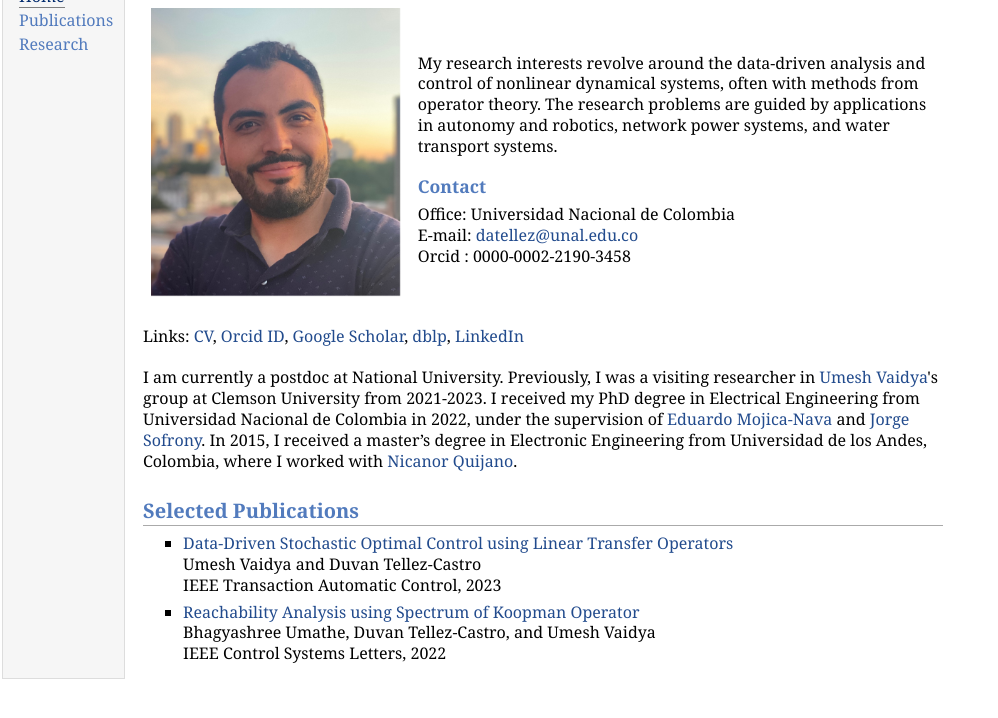
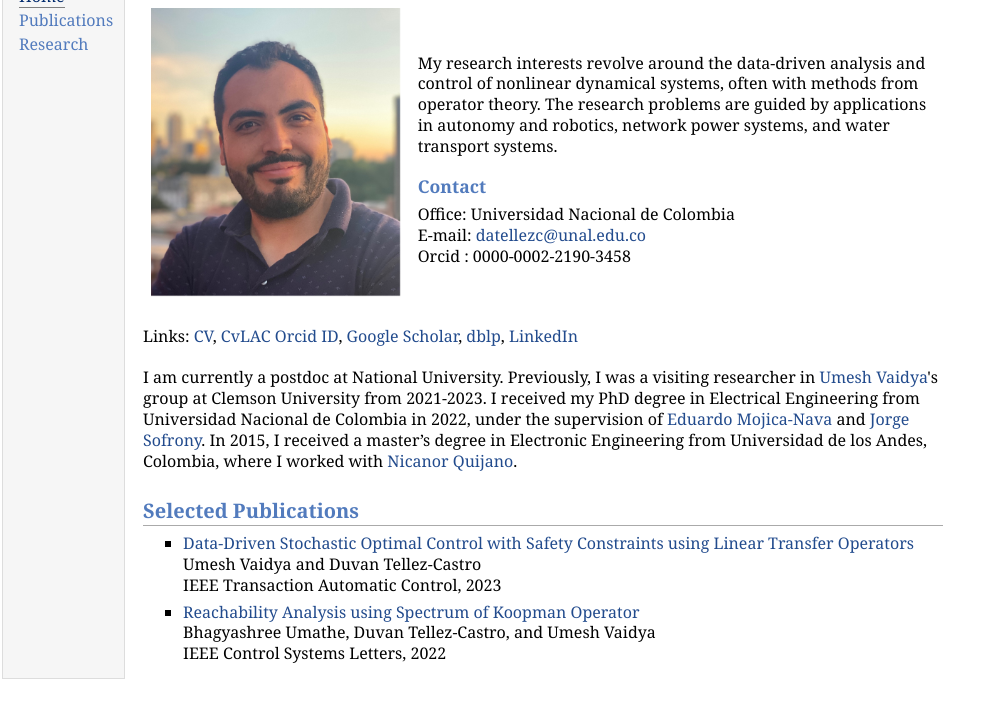
Before and after one commit to dtellezc/dtellezc.github.io, a plain HTML site: page index.html in a window 1280 px wide. Shown: the part 68-786 px from the top of the page, without its empty margins (0-998 px from the left). Drawn offline with nearby package versions, Linux system fonts and the light colour scheme; some packages are replaced by stand-ins of ours.

Commit message:
add info

```diff
--- a/index.html
+++ b/index.html
@@ -38,17 +38,17 @@ MathJax.Hub.Config({
 <h3>Contact<br /></h3>
 <p>Office:  Universidad Nacional de Colombia<br />
 
-E-mail: <a href="mailto:datellez@unal.edu.co" target=&ldquo;blank&rdquo;>datellez@unal.edu.co</a><br />
+E-mail: <a href="mailto:datellezc@unal.edu.co" target=&ldquo;blank&rdquo;>datellezc@unal.edu.co</a><br />
 Orcid : 0000-0002-2190-3458<br />
 </p>
 </td></tr></table>
-<p>Links: <a href="CV.pdf" target=&ldquo;blank&rdquo;>CV</a>,  <a href="https://orcid.org/0000-0002-2190-3458" target=&ldquo;blank&rdquo;>Orcid ID</a>,  <a href="https://scholar.google.be/citations?user=dnQn-5YAAAAJ&amp;hl=en" target=&ldquo;blank&rdquo;>Google Scholar</a>,  <a href="https://dblp.org/pid/187/8711.html" target=&ldquo;blank&rdquo;>dblp</a>, <a href="https://www.linkedin.com/in/duvan-tellez-86b882161" target=&ldquo;blank&rdquo;>LinkedIn</a><br />
+<p>Links: <a href="CV.pdf" target=&ldquo;blank&rdquo;>CV</a>, <a href="https://scienti.minciencias.gov.co/cvlac/visualizador/generarCurriculoCv.do?cod_rh=0001530054" target=&ldquo;blank&rdquo;>CvLAC</a>  <a href="https://orcid.org/0000-0002-2190-3458" target=&ldquo;blank&rdquo;>Orcid ID</a>,  <a href="https://scholar.google.be/citations?user=dnQn-5YAAAAJ&amp;hl=en" target=&ldquo;blank&rdquo;>Google Scholar</a>,  <a href="https://dblp.org/pid/187/8711.html" target=&ldquo;blank&rdquo;>dblp</a>, <a href="https://www.linkedin.com/in/duvan-tellez-86b882161" target=&ldquo;blank&rdquo;>LinkedIn</a><br />
 <br />
 I am currently a postdoc at National University. Previously, I was a visiting researcher in <a href="https://www.clemson.edu/cecas/departments/me/people/faculty/Vaidya.html" target=&ldquo;blank&rdquo;>Umesh Vaidya</a>'s group at Clemson University from 2021-2023. I received my PhD degree in Electrical Engineering from Universidad Nacional de Colombia in 2022, under the supervision of <a href="https://sites.google.com/site/eduardomojican/" target=&ldquo;blank&rdquo;>Eduardo Mojica-Nava</a> and <a href="https://scholar.google.com.co/citations?user=tsI4BmwAAAAJ&amp;hl=en" target=&ldquo;blank&rdquo;>Jorge Sofrony</a>. In 2015, I received a master’s degree in Electronic Engineering from Universidad de los Andes, Colombia, where I worked with <a href="https://scholar.google.com.co/citations?user=xu0jdYAAAAAJ&amp;hl=en" target=&ldquo;blank&rdquo;>Nicanor Quijano</a>.
 </p>
 <h2>Selected Publications</h2>
 <ul>
-<li><p><a href="https://ieeexplore.ieee.org/abstract/document/10159490" target=&ldquo;blank&rdquo;>Data-Driven Stochastic Optimal Control using Linear Transfer Operators</a><br />
+<li><p><a href="https://ieeexplore.ieee.org/abstract/document/10159490" target=&ldquo;blank&rdquo;>Data-Driven Stochastic Optimal Control with Safety Constraints using Linear Transfer Operators</a><br />
 Umesh Vaidya and Duvan Tellez-Castro <br />
 IEEE Transaction Automatic Control, 2023
 </p>
```
Also changed, not shown: publications.html (+1 -1 lines), 2 other files.
